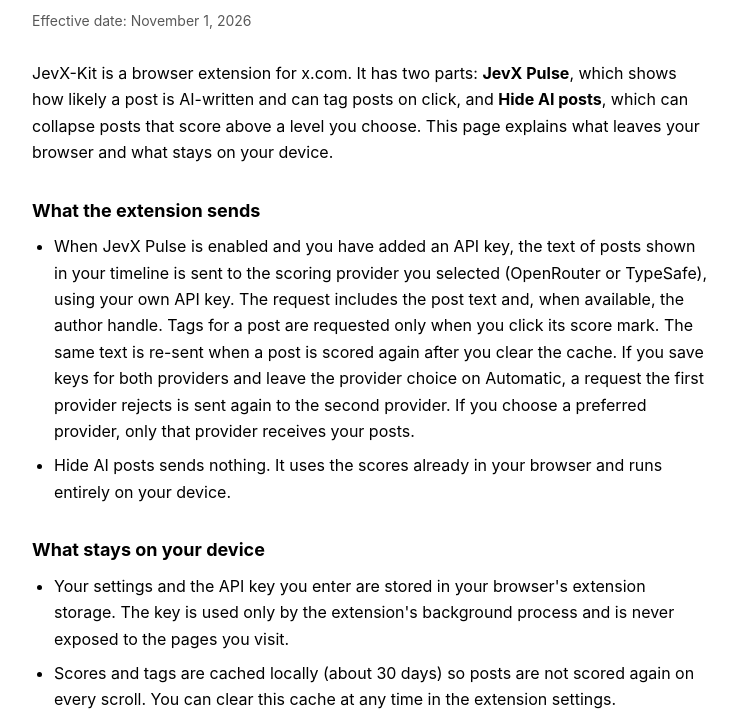
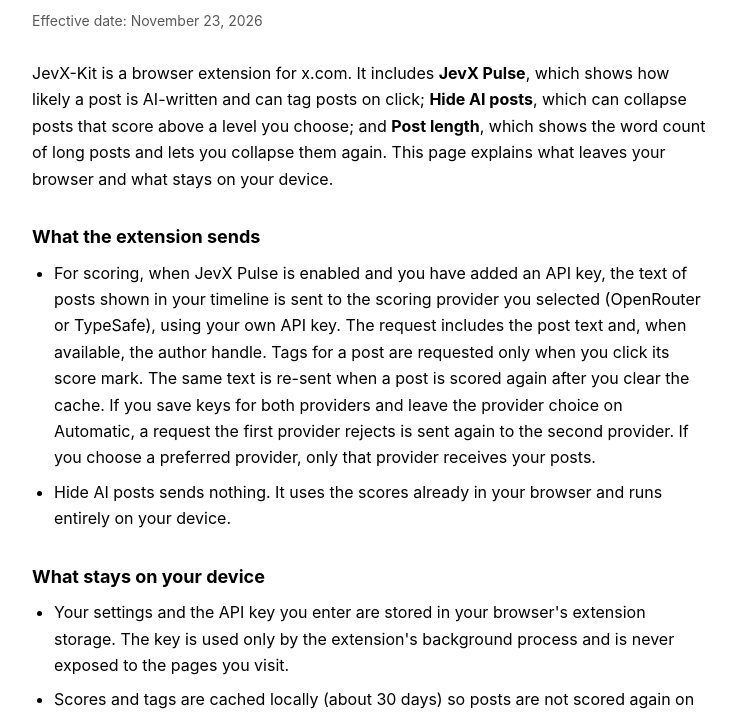
Before and after one commit to PhoeniXAbhisheK/jevx-kit-privacy, a plain HTML site: page index.html in a window 1280 px wide. Shown: the part 78-795 px from the top of the page, without its empty margins (270-1007 px from the left). Drawn offline with Linux system fonts and the light colour scheme.

Commit message:
Privacy policy for JevX-Kit 1.1.0: post length

```diff
--- a/index.html
+++ b/index.html
@@ -26,13 +26,13 @@
 </head>
 <body>
   <h1>JevX-Kit Privacy Policy</h1>
-  <p class="date">Effective date: November 1, 2026</p>
+  <p class="date">Effective date: November 23, 2026</p>
 
-  <p>JevX-Kit is a browser extension for x.com. It has two parts: <strong>JevX Pulse</strong>, which shows how likely a post is AI-written and can tag posts on click, and <strong>Hide AI posts</strong>, which can collapse posts that score above a level you choose. This page explains what leaves your browser and what stays on your device.</p>
+  <p>JevX-Kit is a browser extension for x.com. It includes <strong>JevX Pulse</strong>, which shows how likely a post is AI-written and can tag posts on click; <strong>Hide AI posts</strong>, which can collapse posts that score above a level you choose; and <strong>Post length</strong>, which shows the word count of long posts and lets you collapse them again. This page explains what leaves your browser and what stays on your device.</p>
 
   <h2>What the extension sends</h2>
   <ul>
-    <li>When JevX Pulse is enabled and you have added an API key, the text of posts shown in your timeline is sent to the scoring provider you selected (OpenRouter or TypeSafe), using your own API key. The request includes the post text and, when available, the author handle. Tags for a post are requested only when you click its score mark. The same text is re-sent when a post is scored again after you clear the cache. If you save keys for both providers and leave the provider choice on Automatic, a request the first provider rejects is sent again to the second provider. If you choose a preferred provider, only that provider receives your posts.</li>
+    <li>For scoring, when JevX Pulse is enabled and you have added an API key, the text of posts shown in your timeline is sent to the scoring provider you selected (OpenRouter or TypeSafe), using your own API key. The request includes the post text and, when available, the author handle. Tags for a post are requested only when you click its score mark. The same text is re-sent when a post is scored again after you clear the cache. If you save keys for both providers and leave the provider choice on Automatic, a request the first provider rejects is sent again to the second provider. If you choose a preferred provider, only that provider receives your posts.</li>
     <li>Hide AI posts sends nothing. It uses the scores already in your browser and runs entirely on your device.</li>
   </ul>
 
@@ -41,6 +41,7 @@
     <li>Your settings and the API key you enter are stored in your browser's extension storage. The key is used only by the extension's background process and is never exposed to the pages you visit.</li>
     <li>Scores and tags are cached locally (about 30 days) so posts are not scored again on every scroll. You can clear this cache at any time in the extension settings.</li>
   </ul>
+  <p>Post length. For long posts, JevX-Kit reads the post's text from data X has already loaded in the page and counts its words. This happens on your device. The text is not stored or sent anywhere for this feature, and it needs no API key.</p>
 
   <h2>What we do not collect</h2>
   <ul>
```
